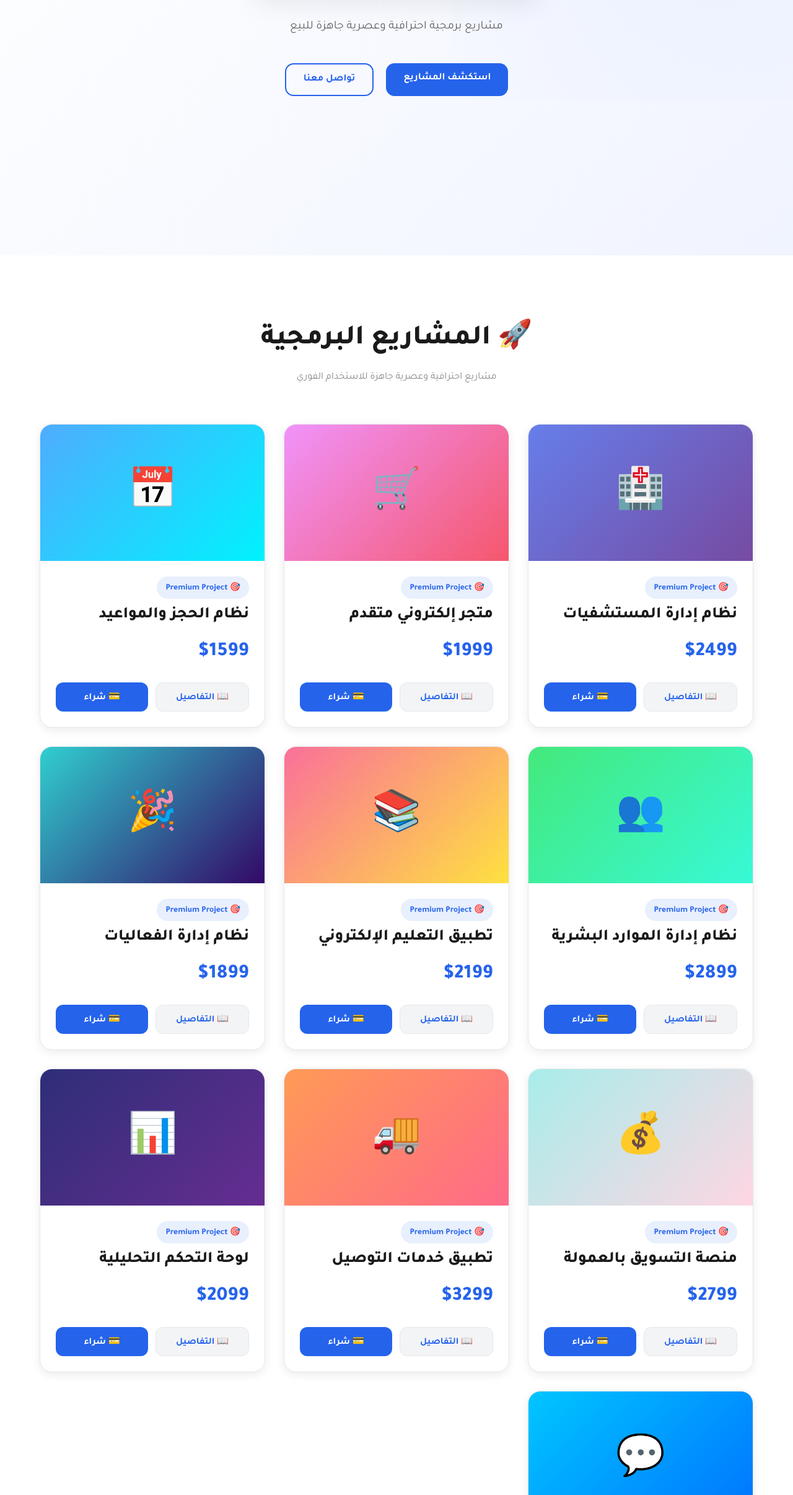
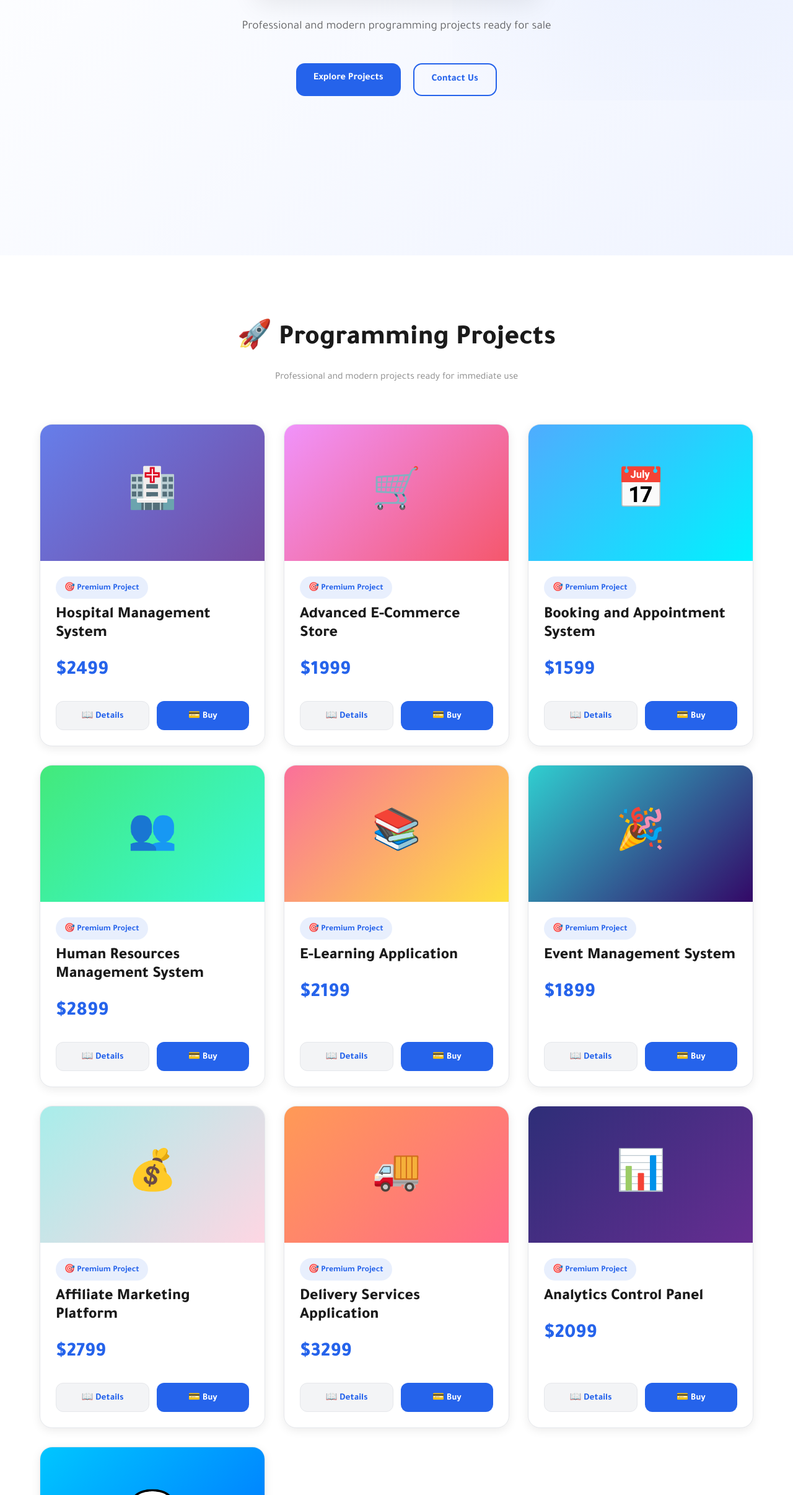
Before and after one commit to hon3er-rgb/-1998524-site, a website: page index.html in a window 1280 px wide. Shown: the part 388-2800 px from the top of the page at 62% size. Drawn offline with Linux system fonts and the light colour scheme.

Commit message:
تحويل الموقع إلى اللغة الإنجليزية كاملاً مع الاتجاه من اليسار لليمين (LTR)

```diff
--- a/index.html
+++ b/index.html
@@ -1,5 +1,5 @@
 <!DOCTYPE html>
-<html lang="en" dir="rtl">
+<html lang="en" dir="ltr">
 <head>
   <meta charset="UTF-8" />
   <meta name="viewport" content="width=device-width, initial-scale=1.0"/>
@@ -113,6 +113,7 @@
       color:#fff;
       font-weight:700;
       transition:0.3s;
+      font-family:'Tajawal',sans-serif;
     }
 
     .toggle-btn:hover{
@@ -487,7 +488,7 @@
 
     .feature-list li{
       padding:8px 0;
-      padding-right:30px;
+      padding-left:30px;
       position:relative;
       opacity:0.8;
       color:#333;
@@ -496,7 +497,7 @@
     .feature-list li:before{
       content:'✓';
       position:absolute;
-      right:0;
+      left:0;
       color:#2563eb;
       font-weight:bold;
       font-size:1.2rem;
@@ -734,13 +735,13 @@
       <div class="logo">1998524</div>
 
       <div class="nav-links">
-        <a href="#home">الرئيسية</a>
-        <a href="#projects">المشاريع</a>
-        <a href="#about">معلومات</a>
-        <a href="#contact">تواصل</a>
+        <a href="#home">Home</a>
+        <a href="#projects">Projects</a>
+        <a href="#about">About</a>
+        <a href="#contact">Contact</a>
 
         <button class="toggle-btn" id="themeToggle">
-          الوضع الليلي
+          Dark Mode
         </button>
       </div>
 
@@ -762,16 +763,16 @@
       </div>
 
       <p>
-        مشاريع برمجية احترافية وعصرية جاهزة للبيع
+        Professional and modern programming projects ready for sale
       </p>
 
       <div class="hero-buttons">
         <a href="#projects" class="btn btn-primary">
-          استكشف المشاريع
+          Explore Projects
         </a>
 
         <a href="#contact" class="btn btn-outline">
-          تواصل معنا
+          Contact Us
         </a>
       </div>
 
@@ -786,11 +787,11 @@
     <div class="container">
 
       <h2 class="section-title">
-        🚀 المشاريع البرمجية
+        🚀 Programming Projects
       </h2>
 
       <p class="section-sub">
-        مشاريع احترافية وعصرية جاهزة للاستخدام الفوري
+        Professional and modern projects ready for immediate use
       </p>
 
       <div class="projects-grid" id="projectsGrid"></div>
@@ -806,39 +807,39 @@
     <div class="container">
 
       <h2 class="section-title">
-        عن الشركة
+        About Company
       </h2>
 
       <p class="section-sub">
-        نبني أنظمة برمجية حديثة وتطبيقات رقمية مستقبلية للشركات والمؤسسات
+        We build modern software systems and futuristic digital applications for companies and organizations
       </p>
 
       <div class="about-grid">
 
         <div class="about-card">
           <i class="fa-solid fa-code"></i>
-          <h3>تطوير ويب احترافي</h3>
+          <h3>Professional Web Development</h3>
           <p>
-            تطبيقات ويب متطورة باستخدام أحدث التقنيات
-            بهندسة معمارية قابلة للتوسع وأمان عالي
+            Advanced web applications using cutting-edge technologies
+            with scalable architecture and high security
           </p>
         </div>
 
         <div class="about-card">
           <i class="fa-solid fa-laptop-code"></i>
-          <h3>مشاريع مخصصة</h3>
+          <h3>Custom Projects</h3>
           <p>
-            أنظمة إدارة، لوحات تحكم، حلول POS
-            وأنظمة ERP وواجهات برمجية متقدمة
+            Management systems, control panels, POS solutions,
+            ERP systems and advanced APIs
           </p>
         </div>
 
         <div class="about-card">
           <i class="fa-solid fa-shield-halved"></i>
-          <h3>أمان احترافي</h3>
+          <h3>Professional Security</h3>
           <p>
-            تكاملات آمنة مع المصادقة والتشفير
-            إدارة قواعد البيانات والقابلية للتوسع السحابية
+            Secure integrations with authentication and encryption,
+            database management and cloud scalability
           </p>
         </div>
 
@@ -855,11 +856,11 @@
     <div class="container">
 
       <h2 class="section-title">
-        تواصل معنا
+        Contact Us
       </h2>
 
       <p class="section-sub">
-        تواصل معنا فوراً عبر قنوات الاتصال المفضلة لديك
+        Contact us immediately through your preferred communication channel
       </p>
 
       <div class="contact-wrapper">
@@ -910,25 +911,25 @@
       <div class="project-image" id="modalImage" style="width:100%;height:200px;border-radius:12px;margin-bottom:20px;"></div>
 
       <div class="modal-details">
-        <h3>📋 الوصف الكامل</h3>
+        <h3>📋 Full Description</h3>
         <p id="modalDescription"></p>
 
-        <h3>✨ المميزات الرئيسية</h3>
+        <h3>✨ Main Features</h3>
         <ul class="feature-list" id="modalFeatures"></ul>
 
-        <h3>🛠️ التقنيات المستخدمة</h3>
+        <h3>🛠️ Technologies Used</h3>
         <p id="modalTech"></p>
 
-        <h3>📊 معلومات إضافية</h3>
+        <h3>📊 Additional Information</h3>
         <p id="modalInfo"></p>
       </div>
 
       <div class="modal-footer">
         <div>
-          <h3 style="margin-bottom:10px;color:#1a1a1a;">السعر:</h3>
+          <h3 style="margin-bottom:10px;color:#1a1a1a;">Price:</h3>
           <div class="modal-price" id="modalPrice">$0</div>
         </div>
-        <button class="btn-buy-modal" onclick="buyProject()">🛒 اشتري الآن</button>
+        <button class="btn-buy-modal" onclick="buyProject()">🛒 Buy Now</button>
       </div>
     </div>
   </div>
@@ -941,112 +942,112 @@
     const projects = [
       {
         id:1,
-        name:"نظام إدارة المستشفيات",
+        name:"Hospital Management System",
         icon:"🏥",
         price:2499,
-        description:"نظام متكامل لإدارة المستشفيات والعيادات الطبية مع إدارة المرضى والتقارير الطبية والعقاقير",
-        features:["إدارة المرضى","جدولة المواعيد","التقارير الطبية","إدارة الأدوية","نظام الفواتير"],
+        description:"Integrated system for managing hospitals and clinics with patient management and medical reports",
+        features:["Patient Management","Appointment Scheduling","Medical Reports","Drug Management","Billing System"],
         tech:"React, Node.js, MongoDB, MySQL",
-        info:"النظام يدعم اللغة العربية بشكل كامل ويعمل على جميع الأجهزة",
+        info:"The system fully supports Arabic and works on all devices",
         grad:"grad-1"
       },
       {
         id:2,
-        name:"متجر إلكتروني متقدم",
+        name:"Advanced E-Commerce Store",
         icon:"🛒",
         price:1999,
-        description:"متجر إلكتروني احترافي مع نظام دفع متكامل وإدارة مخزون ذكية وتقارير مفصلة",
-        features:["نظام الدفع الآمن","إدارة المخزون","نظام التقييمات","سلة الشراء","تتبع الطلبات"],
+        description:"Professional e-commerce store with integrated payment system and smart inventory management",
+        features:["Secure Payment System","Inventory Management","Rating System","Shopping Cart","Order Tracking"],
         tech:"Next.js, Firebase, Stripe, Redux",
-        info:"يدعم عملات متعددة ويحتوي على لوحة تحكم متقدمة",
+        info:"Supports multiple currencies and includes advanced control panel",
         grad:"grad-2"
       },
       {
         id:3,
-        name:"نظام الحجز والمواعيد",
+        name:"Booking and Appointment System",
         icon:"📅",
         price:1599,
-        description:"تطبيق متكامل لحجز المواعيد مع إشعارات تلقائية وتقارير مفصلة وإدارة الجداول",
-        features:["حجز المواعيد","إشعارات SMS","تقارير يومية","إدارة التقويم","تذكيرات آلية"],
+        description:"Integrated application for appointment booking with automatic notifications and detailed reports",
+        features:["Appointment Booking","SMS Notifications","Daily Reports","Calendar Management","Automatic Reminders"],
         tech:"Vue.js, Firebase, Twilio",
-        info:"يعمل مع أي نوع خدمات وبسهولة التخصيص",
+        info:"Works with any type of service and easy to customize",
         grad:"grad-3"
       },
       {
         id:4,
-        name:"نظام إدارة الموارد البشرية",
+        name:"Human Resources Management System",
         icon:"👥",
         price:2899,
-        description:"نظام شامل لإدارة الموظفين والرواتب والإجازات والتقييمات والحضور",
-        features:["إدارة الموظفين","حساب الرواتب","طلبات الإجازات","تقييم الأداء","الحضور والغياب"],
+        description:"Comprehensive system for managing employees, salaries, leave, performance and attendance",
+        features:["Employee Management","Salary Calculation","Leave Requests","Performance Rating","Attendance Tracking"],
         tech:"React, Express.js, PostgreSQL, Redis",
-        info:"نظام معقد يدعم المؤسسات الكبيرة والصغيرة",
+        info:"Complex system supports large and small organizations",
         grad:"grad-4"
       },
       {
         id:5,
-        name:"تطبيق التعليم الإلكتروني",
+        name:"E-Learning Application",
         icon:"📚",
         price:2199,
-        description:"منصة تعليم إلكترونية متكاملة مع مكتبة فيديوهات وامتحانات تفاعلية وشهادات",
-        features:["مكتبة الفيديوهات","الامتحانات التفاعلية","نظام النقاط","شهادات رقمية","تتبع التقدم"],
+        description:"Integrated e-learning platform with video library, interactive exams and certificates",
+        features:["Video Library","Interactive Exams","Points System","Digital Certificates","Progress Tracking"],
         tech:"Angular, Node.js, MongoDB, AWS",
-        info:"مناسبة للمدارس والجامعات والدورات التدريبية",
+        info:"Suitable for schools, universities and training courses",
         grad:"grad-5"
       },
       {
         id:6,
-        name:"نظام إدارة الفعاليات",
+        name:"Event Management System",
         icon:"🎉",
         price:1899,
-        description:"تطبيق متخصص لإدارة الفعاليات والحفلات والمؤتمرات بكفاءة عالية",
-        features:["إدارة التذاكر","نظام التسجيل","الدفع الإلكتروني","إدارة المقاعد","التقارير والإحصائيات"],
+        description:"Specialized application for managing events, parties and conferences efficiently",
+        features:["Ticket Management","Registration System","Electronic Payment","Seat Management","Reports and Statistics"],
         tech:"React, Stripe, Socket.io, Node.js",
-        info:"يدعم بيع التذاكر بسهولة مع إشعارات فورية",
+        info:"Supports easy ticket sales with instant notifications",
         grad:"grad-6"
       },
       {
         id:7,
-        name:"منصة التسويق بالعمولة",
+        name:"Affiliate Marketing Platform",
         icon:"💰",
         price:2799,
-        description:"منصة متقدمة للتسويق بالعمولة مع تتبع دقيق ونظام دفع آلي وتقارير شاملة",
-        features:["إدارة الأفليت","تتبع المبيعات","الدفع الآلي","تقارير مفصلة","إدارة العروض"],
+        description:"Advanced platform for affiliate marketing with accurate tracking and automatic payment system",
+        features:["Affiliate Management","Sales Tracking","Automatic Payment","Detailed Reports","Offer Management"],
         tech:"Next.js, Prisma, PostgreSQL, Stripe",
-        info:"نظام أمان عالي مع تحليلات متقدمة",
+        info:"High security system with advanced analytics",
         grad:"grad-7"
       },
       {
         id:8,
-        name:"تطبيق خدمات التوصيل",
+        name:"Delivery Services Application",
         icon:"🚚",
         price:3299,
-        description:"تطبيق متكامل لخدمات التوصيل مع تتبع فوري وإدارة السائقين والعملاء",
-        features:["تتبع فوري","إدارة السائقين","حساب الرسوم","تقييم الخدمة","دعم العملاء"],
+        description:"Integrated application for delivery services with real-time tracking and driver management",
+        features:["Real-Time Tracking","Driver Management","Fee Calculation","Service Rating","Customer Support"],
         tech:"React Native, Firebase, Google Maps, Node.js",
-        info:"يعمل على iOS و Android مع واجهات متقدمة",
+        info:"Works on iOS and Android with advanced interfaces",
         grad:"grad-8"
       },
       {
         id:9,
-        name:"لوحة التحكم التحليلية",
+        name:"Analytics Control Panel",
         icon:"📊",
         price:2099,
-        description:"لوحة تحكم متقدمة بتحليلات وإحصائيات شاملة ورسوم بيانية تفاعلية",
-        features:["تحليلات فورية","رسوم بيانية متقدمة","تقارير قابلة للتخصيص","تصدير البيانات","تنبيهات ذكية"],
+        description:"Advanced control panel with analytics, statistics and interactive charts",
+        features:["Real-Time Analytics","Advanced Charts","Customizable Reports","Data Export","Smart Alerts"],
         tech:"React, D3.js, Apache, Python",
-        info:"يدعم ملايين البيانات مع أداء عالي",
+        info:"Supports millions of data with high performance",
         grad:"grad-9"
       },
       {
         id:10,
-        name:"منصة التراسل المشفرة",
+        name:"Encrypted Messaging Platform",
         icon:"💬",
         price:1799,
-        description:"تطبيق تراسل آمن مع تشفير عالي الأمان وميزات متقدمة للتواصل",
-        features:["التشفير من طرف إلى طرف","محادثات جماعية","مشاركة الملفات","استدعاءات فيديو","الرسائل الصوتية"],
+        description:"Secure messaging application with high-security encryption and advanced features",
+        features:["End-to-End Encryption","Group Chats","File Sharing","Video Calls","Voice Messages"],
         tech:"React.js, WebSocket, JWT, Encryption",
-        info:"يدعم الحسابات المتعددة والخصوصية الكاملة",
+        info:"Supports multiple accounts and complete privacy",
         grad:"grad-10"
       }
     ];
@@ -1071,10 +1072,10 @@
             <div class="project-price">$${project.price}</div>
             <div class="project-buttons">
               <button class="btn-small btn-details" onclick="openModal(${project.id})">
-                📖 التفاصيل
+                📖 Details
               </button>
               <button class="btn-small btn-buy" onclick="buyProject(${project.id})">
-                💳 شراء
+                💳 Buy
               </button>
             </div>
           </div>
@@ -1125,7 +1126,7 @@
 
       if(!project) return;
 
-      const message = `السلام عليكم، أنا مهتم بشراء المشروع: ${project.name} (رقم المشروع: ${project.id}) - السعر: $${project.price}`;
+      const message = `Hello, I am interested in buying the project: ${project.name} (Project #${project.id}) - Price: $${project.price}`;
       const encodedMessage = encodeURIComponent(message);
       const whatsappUrl = `https://wa.me/9647882983338?text=${encodedMessage}`;
 
@@ -1163,7 +1164,7 @@
 
     toggleBtn.addEventListener('click', () => {
       document.body.classList.toggle('dark-mode');
-      toggleBtn.textContent = document.body.classList.contains('dark-mode') ? 'الوضع النهاري' : 'الوضع الليلي';
+      toggleBtn.textContent = document.body.classList.contains('dark-mode') ? 'Light Mode' : 'Dark Mode';
     });
 
     // Initialize
```
